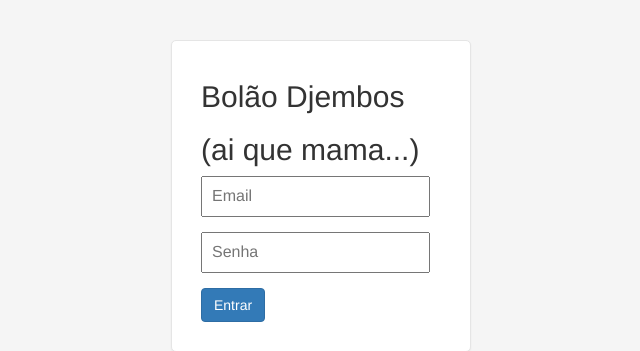
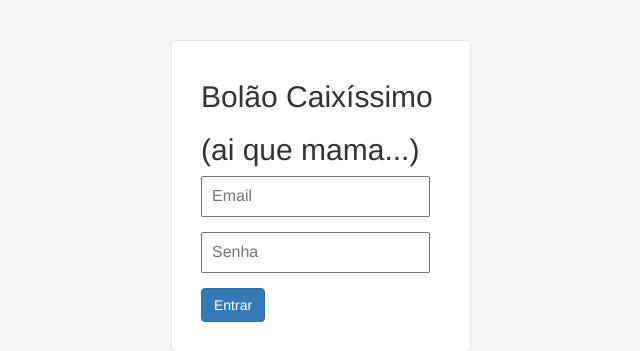
Before and after one commit to fcaneto/wc-betting-app, a Django app: page /login/ in a window 1280 px wide. Shown: the top 351 px of the page, without its empty margins (319-959 px from the left). Run offline with Django 3.2, Linux system fonts and the light colour scheme; some libraries are stand-ins or nearby versions.

```diff
--- a/bolao/templates/login.html
+++ b/bolao/templates/login.html
@@ -51,7 +51,7 @@
   <form class="form-signin id=" login_form
   " method="post" action="/login/">
   {% csrf_token %}
-  <h2 class="form-signin-heading">Bolão Djembos</h2>
+  <h2 class="form-signin-heading">Bolão Caixíssimo</h2>
   <h2 class="form-signin-heading">(ai que mama...)</h2>
   <input type="text" name="username" class="input-block-level" placeholder="Email"/>
   <br/>
```
